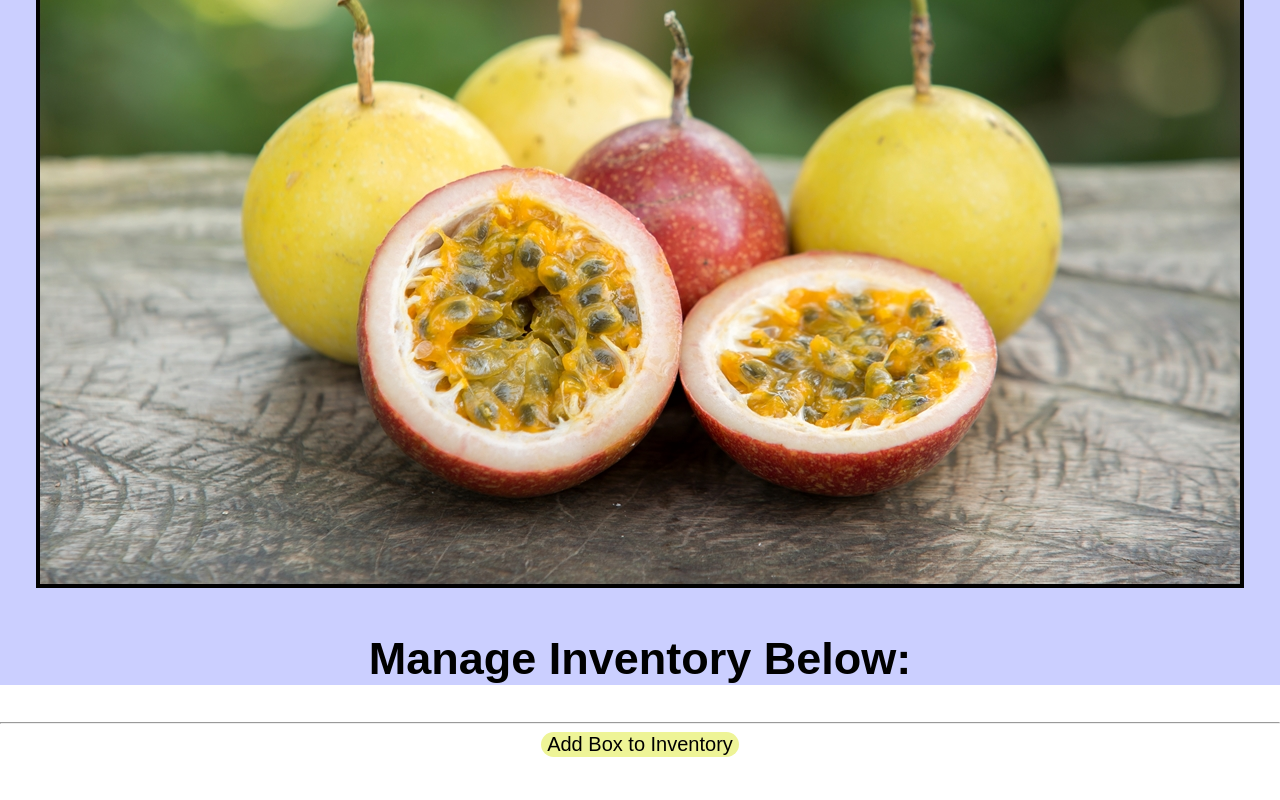
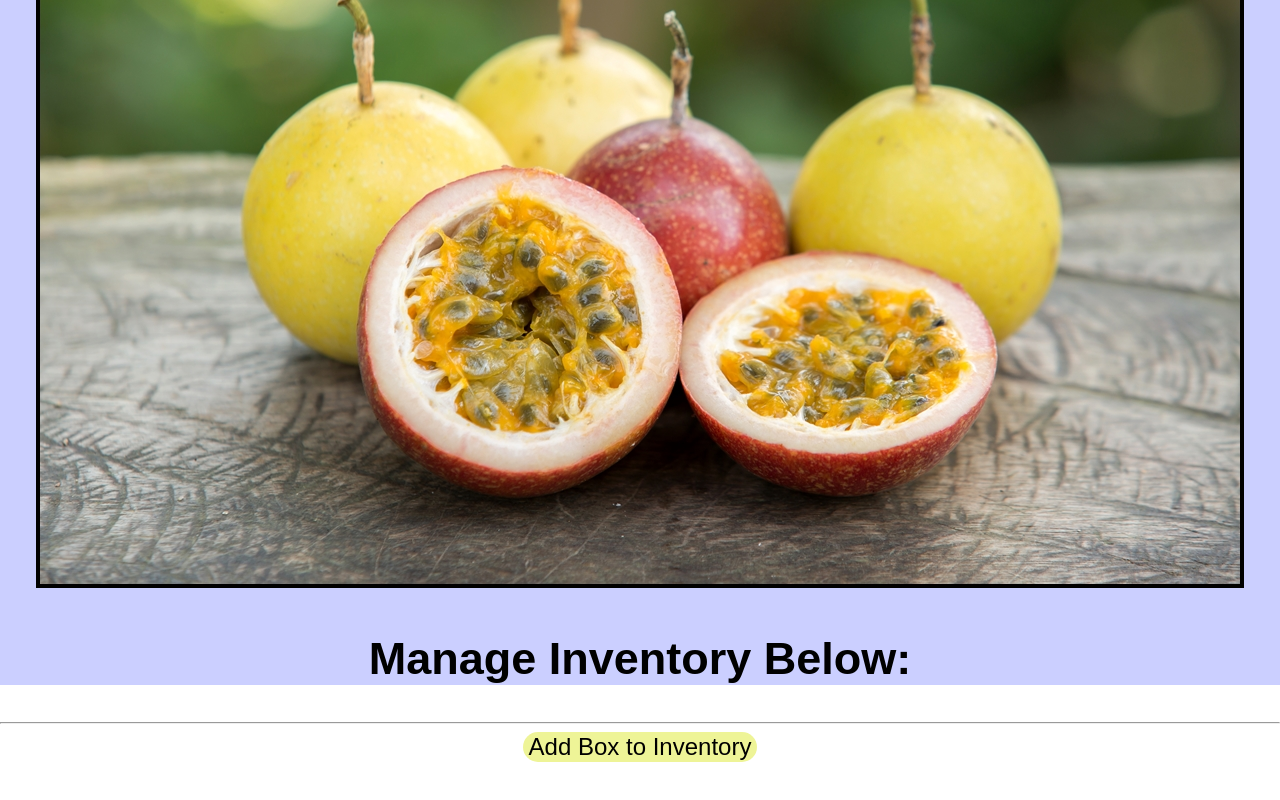
Before and after one commit to ekmagiccat/InventoryTracker, a React (Create React App) app: page / in a window 1280 px wide. Shown: the part 419-1219 px from the top of the page. Built offline with nearby package versions, Linux system fonts and the light colour scheme.

Commit message:
fix console error

```diff
--- a/src/components/Box.js
+++ b/src/components/Box.js
@@ -20,7 +20,7 @@ function Box(props) {
 Box.propTypes = {
   color: PropTypes.string,
   origin: PropTypes.string,
-  price: PropTypes.number,
+  price: PropTypes.string,
   id: PropTypes.string,
   whenBoxClicked: PropTypes.func,
 };
--- a/src/components/InventoryControl.css
+++ b/src/components/InventoryControl.css
@@ -9,7 +9,7 @@ button {
   margin: auto;
   border: none;
   border-radius: 20px;
-  font-size: 20px;
+  font-size: 24px;
   text-align: center;
 }
 
--- a/src/components/InventoryControl.js
+++ b/src/components/InventoryControl.js
@@ -57,12 +57,21 @@ class InventoryControl extends React.Component {
   };
 
   handleAddingNewBoxToList = (newBox) => {
+    if (
+      newBox.color.trim() === "" ||
+      newBox.origin.trim() === "" ||
+      newBox.price.trim() === ""
+    ) {
+      this.setState({ errorMessage: "Please fill in all fields" });
+      return;
+    }
     const newMainInventoryList = this.state.mainInventoryList.concat(newBox);
     this.setState({
       mainInventoryList: newMainInventoryList,
       formVisibleOnPage: false,
     });
   };
+
   handleChangingSelectedBox = (id) => {
     const selectedBox = this.state.mainInventoryList.filter(
       (box) => box.id === id
--- a/src/components/ReusableForm.css
+++ b/src/components/ReusableForm.css
@@ -2,7 +2,7 @@ form {
   text-align: center;
   font-size: 20px;
 }
-
-button {
+input {
   text-align: center;
+  font-size: 20px;
 }
```
